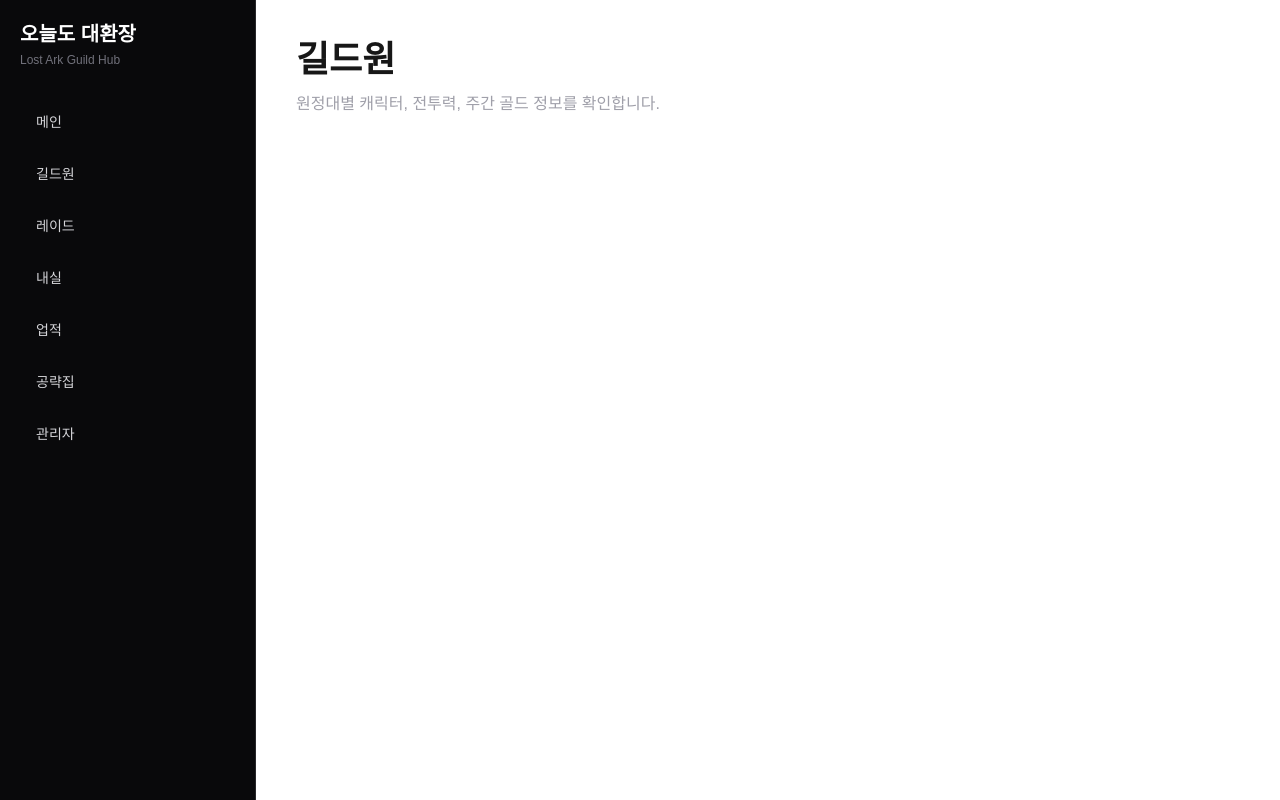
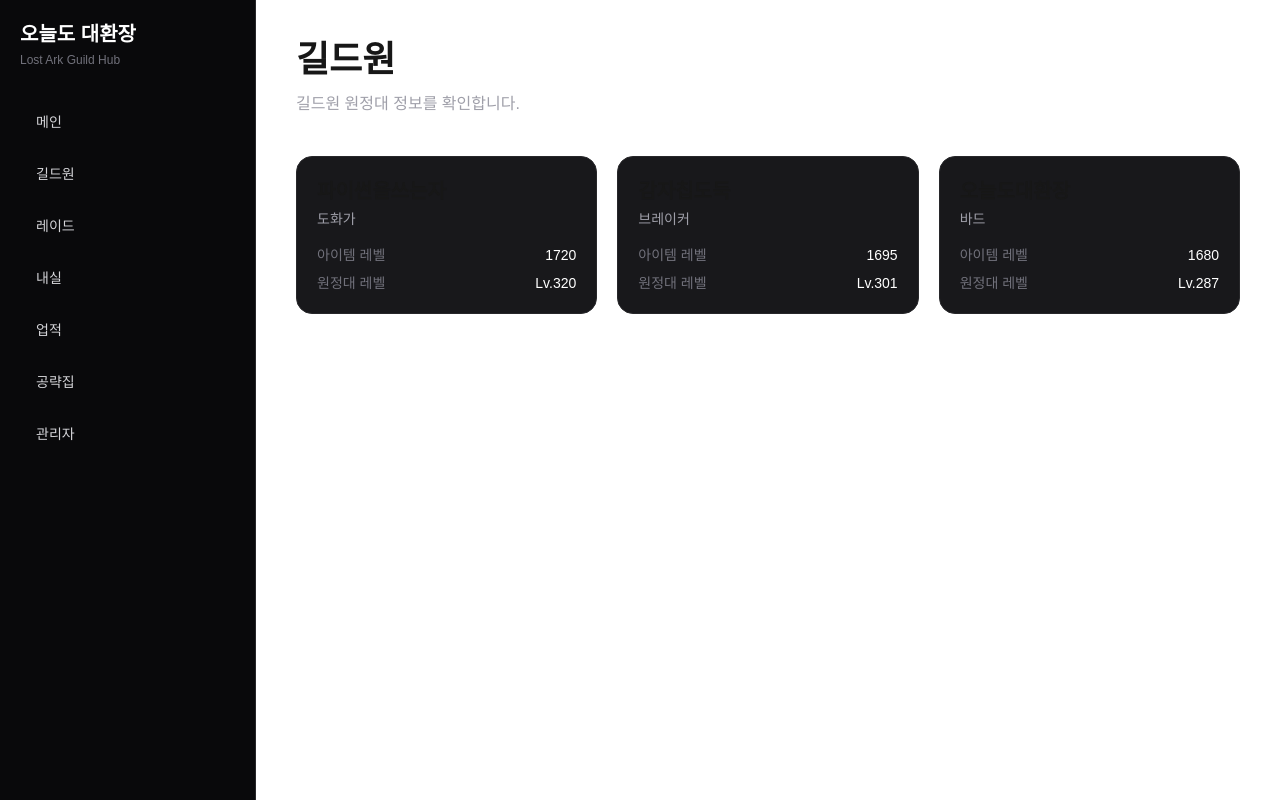
Before and after one commit to janghanyoung/loa-guild-hub, a Next.js app: page /members in a window 1280 px wide. Built offline with nearby package versions, Linux system fonts and the light colour scheme.

Commit message:
create member cards

```diff
--- a/app/members/page.tsx
+++ b/app/members/page.tsx
@@ -1,10 +1,50 @@
+import MemberCard from "@/components/member/MemberCard";
+
+const members = [
+  {
+    name: "파이썬을쓰는자",
+    job: "도화가",
+    itemLevel: "1720",
+    expeditionLevel: 320,
+  },
+  {
+    name: "감자칩도둑",
+    job: "브레이커",
+    itemLevel: "1695",
+    expeditionLevel: 301,
+  },
+  {
+    name: "오늘도대환장",
+    job: "바드",
+    itemLevel: "1680",
+    expeditionLevel: 287,
+  },
+];
+
 export default function MembersPage() {
   return (
     <section className="p-10">
-      <h2 className="text-4xl font-bold">길드원</h2>
-      <p className="mt-3 text-zinc-400">
-        원정대별 캐릭터, 전투력, 주간 골드 정보를 확인합니다.
-      </p>
+      <div className="mb-10">
+        <h1 className="text-4xl font-bold">
+          길드원
+        </h1>
+
+        <p className="mt-3 text-zinc-400">
+          길드원 원정대 정보를 확인합니다.
+        </p>
+      </div>
+
+      <div className="grid grid-cols-1 gap-5 md:grid-cols-2 xl:grid-cols-3">
+        {members.map((member) => (
+          <MemberCard
+            key={member.name}
+            name={member.name}
+            job={member.job}
+            itemLevel={member.itemLevel}
+            expeditionLevel={member.expeditionLevel}
+          />
+        ))}
+      </div>
     </section>
   );
 }
--- /dev/null
+++ b/components/member/MemberCard.tsx
@@ -0,0 +1,49 @@
+type MemberCardProps = {
+  name: string;
+  job: string;
+  itemLevel: string;
+  expeditionLevel: number;
+};
+
+export default function MemberCard({
+  name,
+  job,
+  itemLevel,
+  expeditionLevel,
+}: MemberCardProps) {
+  return (
+    <div className="rounded-2xl border border-zinc-800 bg-zinc-900 p-5 transition hover:border-zinc-600">
+      <div className="mb-4">
+        <h2 className="text-xl font-semibold">
+          {name}
+        </h2>
+
+        <p className="mt-1 text-sm text-zinc-400">
+          {job}
+        </p>
+      </div>
+
+      <div className="space-y-2 text-sm">
+        <div className="flex justify-between">
+          <span className="text-zinc-500">
+            아이템 레벨
+          </span>
+
+          <span className="text-white">
+            {itemLevel}
+          </span>
+        </div>
+
+        <div className="flex justify-between">
+          <span className="text-zinc-500">
+            원정대 레벨
+          </span>
+
+          <span className="text-white">
+            Lv.{expeditionLevel}
+          </span>
+        </div>
+      </div>
+    </div>
+  );
+}
```
